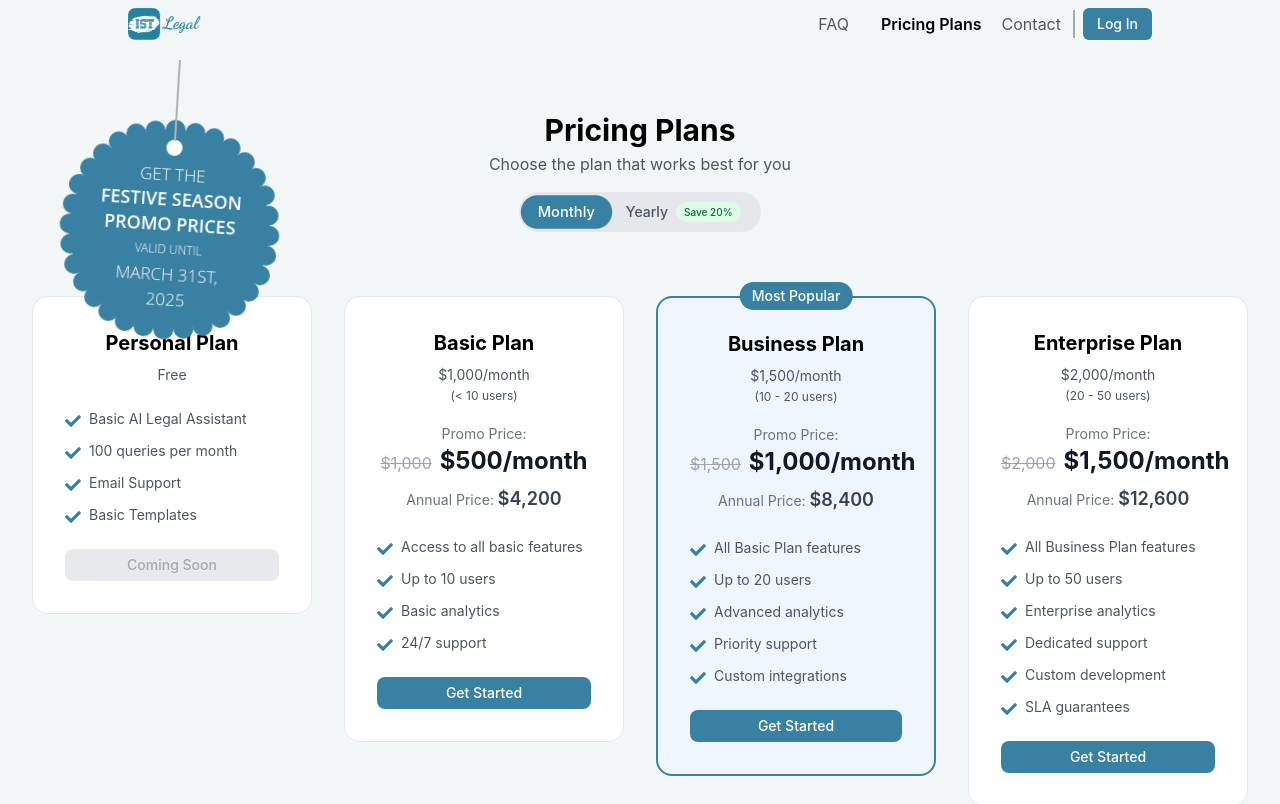
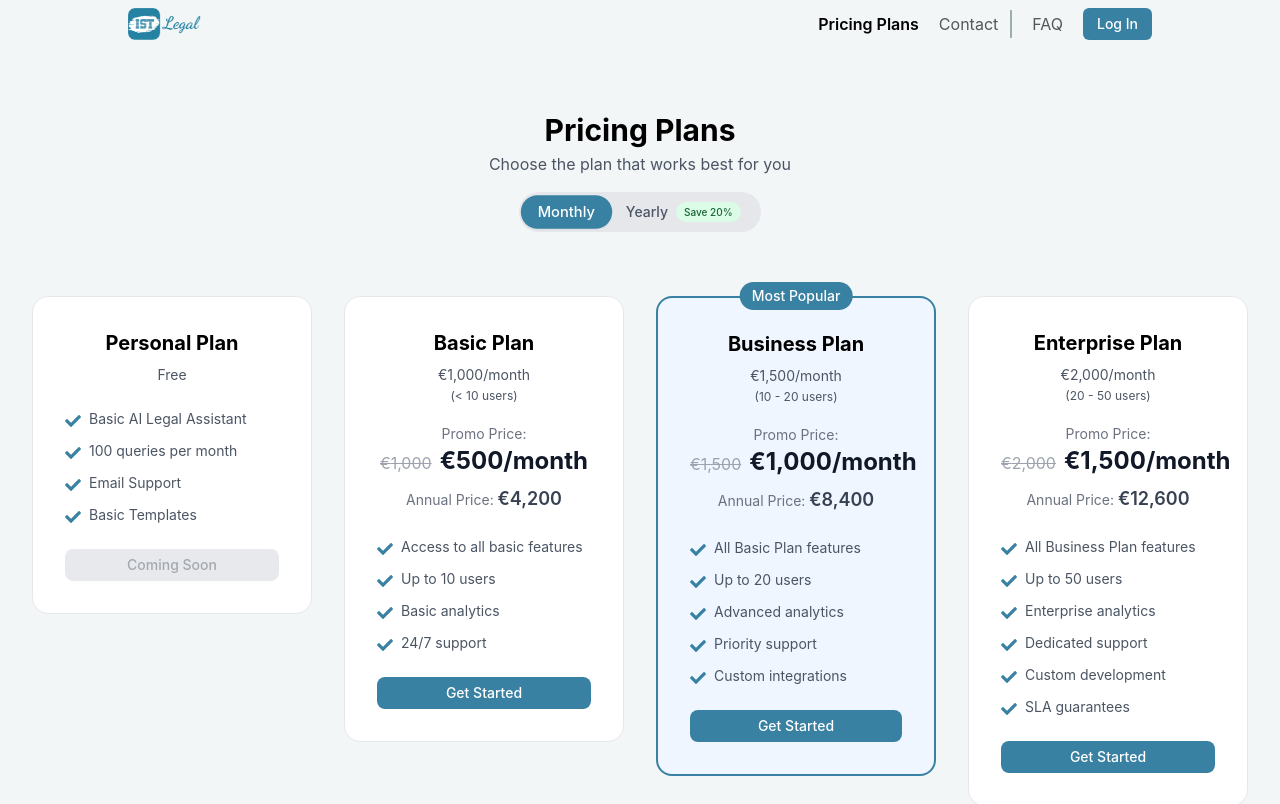
Before and after one commit to aryaristote/ist-eu-website, a Next.js app: page /pricing in a window 1280 px wide. Shown: the top 804 px of the page. Built offline with nearby package versions, Linux system fonts and the light colour scheme.

Commit message:
replace the $ sign with euro sign

```diff
--- a/app/components/Footer.js
+++ b/app/components/Footer.js
@@ -23,7 +23,7 @@ const Footer = () => {
           </div>
           <div className="flex flex-col md:flex-row w-full md:w-auto mb-4 md:mb-0 items-center gap-2">
             <div className="flex flex-raw md:flex-row justify-center w-full md:w-auto items-center gap-6 md:gap-2">
-              <a href="https://istlegal.rw/" className={`primary-btn h-7 md:px-2 md:w-auto text-center border-b-2 border-b-solid border-transparent transition-colors hover:opacity-75 text-white hover:font-medium text-[12px] md:text-sm ${pathname === 'https://istlegal.rw/' ? 'opacity-100 font-medium' : 'opacity-64'}`} >
+              <a href="#" className={`primary-btn h-7 md:px-2 md:w-auto text-center border-b-2 border-b-solid border-transparent transition-colors hover:opacity-75 text-white hover:font-medium text-[12px] md:text-sm ${pathname === 'https://istlegal.rw/' ? 'opacity-100 font-medium' : 'opacity-64'}`} >
                 {t("login")}
               </a>
               <Link href="/faq" className={`md:w-auto text-center border-b-2 border-b-solid border-transparent transition-colors md:opacity-65 hover:opacity-100 text-white md:text-black lg:text-black hover:font-medium text-[12px] md:text-sm ${pathname === '/faq' ? 'opacity-100 font-medium' : 'opacity-64'}`}>
@@ -36,19 +36,19 @@ const Footer = () => {
             </div>
             <span className="hidden md:inline opacity-65 text-white md:text-black lg:text-black">|</span>
             <div className="flex flex-row md:flex-row w-full md:w-auto items-center justify-center gap-2">
-              <a href="https://linkedin.com/company/ist-legal" target="_blank" className="md:w-auto text-center border-b-2 border-b-solid border-transparent transition-colors md:opacity-65 hover:opacity-100 text-white md:text-black lg:text-black hover:font-medium text-[16px] md:text-sm pt-1" rel="noreferrer" aria-label="Find us on Github" data-tooltip-id="open-linkedin" data-tooltip-content="Find us on Linkedin">
+              <a href="#" target="_blank" className="md:w-auto text-center border-b-2 border-b-solid border-transparent transition-colors md:opacity-65 hover:opacity-100 text-white md:text-black lg:text-black hover:font-medium text-[16px] md:text-sm pt-1" rel="noreferrer" aria-label="Find us on Github" data-tooltip-id="open-linkedin" data-tooltip-content="Find us on Linkedin">
                 <IoLogoLinkedin size={21} />
               </a>
-              <a href="https://www.instagram.com/ISTLegal.rw" target="_blank" className="md:w-auto text-center border-b-2 border-b-solid border-transparent transition-colors md:opacity-65 hover:opacity-100 text-white md:text-black lg:text-black hover:font-medium text-[16px] md:text-sm pt-1" rel="noreferrer" aria-label="Find us on Github" data-tooltip-id="open-linkedin" data-tooltip-content="Find us on Linkedin">
+              <a href="#" target="_blank" className="md:w-auto text-center border-b-2 border-b-solid border-transparent transition-colors md:opacity-65 hover:opacity-100 text-white md:text-black lg:text-black hover:font-medium text-[16px] md:text-sm pt-1" rel="noreferrer" aria-label="Find us on Github" data-tooltip-id="open-linkedin" data-tooltip-content="Find us on Linkedin">
                 <RiInstagramFill size={21} />
               </a>
-              <a href="https://x.com/ISTLegal_rw" target="_blank" className="md:w-auto text-center border-b-2 border-b-solid border-transparent transition-colors md:opacity-65 hover:opacity-100 text-white md:text-black lg:text-black hover:font-medium text-[16px] md:text-sm pt-1" rel="noreferrer" aria-label="Find us on Github" data-tooltip-id="open-linkedin" data-tooltip-content="Find us on Linkedin">
+              <a href="#" target="_blank" className="md:w-auto text-center border-b-2 border-b-solid border-transparent transition-colors md:opacity-65 hover:opacity-100 text-white md:text-black lg:text-black hover:font-medium text-[16px] md:text-sm pt-1" rel="noreferrer" aria-label="Find us on Github" data-tooltip-id="open-linkedin" data-tooltip-content="Find us on Linkedin">
                 <FaSquareXTwitter size={21} />
               </a>
-              <a href="https://www.youtube.com/@ISTLegal_rw" target="_blank" className="md:w-auto text-center border-b-2 border-b-solid border-transparent transition-colors md:opacity-65 hover:opacity-100 text-white md:text-black lg:text-black hover:font-medium text-[16px] md:text-sm pt-1" rel="noreferrer" aria-label="Find us on Github" data-tooltip-id="open-linkedin" data-tooltip-content="Find us on Linkedin">
+              <a href="#" target="_blank" className="md:w-auto text-center border-b-2 border-b-solid border-transparent transition-colors md:opacity-65 hover:opacity-100 text-white md:text-black lg:text-black hover:font-medium text-[16px] md:text-sm pt-1" rel="noreferrer" aria-label="Find us on Github" data-tooltip-id="open-linkedin" data-tooltip-content="Find us on Linkedin">
                 <IoLogoYoutube size={21} />
               </a>
-              <a href="https://www.tiktok.com/@ISTLegal.rw" target="_blank" className="md:w-auto text-center border-b-2 border-b-solid border-transparent transition-colors md:opacity-65 hover:opacity-100 text-white md:text-black lg:text-black hover:font-medium text-[16px] md:text-sm pt-1" rel="noreferrer" aria-label="Find us on Github" data-tooltip-id="open-linkedin" data-tooltip-content="Find us on Linkedin">
+              <a href="#" target="_blank" className="md:w-auto text-center border-b-2 border-b-solid border-transparent transition-colors md:opacity-65 hover:opacity-100 text-white md:text-black lg:text-black hover:font-medium text-[16px] md:text-sm pt-1" rel="noreferrer" aria-label="Find us on Github" data-tooltip-id="open-linkedin" data-tooltip-content="Find us on Linkedin">
                 <BiLogoTiktok size={21} />
               </a>
             </div>
--- a/app/components/Navbar.js
+++ b/app/components/Navbar.js
@@ -50,11 +50,6 @@ export default function Navbar() {
           </Fade>
           <div className="navbar-link-block gap-2">
             <Fade delay={200} triggerOnce>
-              <Link href="/faq" aria-label="FAQ" className="outline-none">
-                <p className={pathname === '/faq' ? "py-[2px] navbar-link-active hover:opacity-100 text-black font-semibold px-0 md:px-3" : "opacity-65 hover:opacity-100 px-0 md:px-3 py-[2px] font-normal"}>
-                  FAQ
-                </p>
-              </Link>
               <Link href="/pricing" aria-label="FAQ" className="outline-none desktop-only">
                 <p className={pathname === '/pricing' ? "py-[2px] navbar-link-active hover:opacity-100 text-black font-semibold px-0 md:px-3" : "opacity-65 hover:opacity-100 px-0 md:px-3 py-[2px] font-normal"}>
                   {t("pricing.header")}
@@ -68,10 +63,15 @@ export default function Navbar() {
                   {t("navBarItems.contact")}
                 </p>
               </button>
+              <Link href="/faq" aria-label="FAQ" className="outline-none">
+                <p className={pathname === '/faq' ? "py-[2px] navbar-link-active hover:opacity-100 text-black font-semibold px-0 md:px-3" : "opacity-65 hover:opacity-100 px-0 md:px-3 py-[2px] font-normal"}>
+                  FAQ
+                </p>
+              </Link>
             </Fade>
             <Fade delay={400} triggerOnce>
               <Button className="primary-btn">
-                <Link href="https://istlegal.rw/" className="px-0 md:px-2">
+                <Link href="#" className="px-0 md:px-2">
                   {t("login")}
                 </Link>
               </Button>
--- a/app/locales/en/translation.json
+++ b/app/locales/en/translation.json
@@ -30,7 +30,7 @@
   "contact-us": "Contact us",
   "view-more": "View More",
   "team": {
-    "heading": "The team behind IST Legal Rwanda",
+    "heading": "The team behind IST Legal Luxembourg",
     "text1": "As the co-founder of two leading tech companies Academic Bridge and KudiBooks, Mariam has been at the forefront of innovation, particularly in integrating AI to transform the education and legal sectors. Her entrepreneurial journey began even before completing her Computer Science degree from the University of Rwanda in 2015, driven by a passion for leveraging technology to solve real-world problems. In her role as CEO of both Academic Bridge and KudiBooks, Mariam has successfully navigated the complexities of business operations, product development, and market expansion. Under her leadership, these ventures have evolved into pioneering platforms that empower educators, students, and businesses.",
     "text2": "At IST Legal, she’s spearheading the use of AI to automate and streamline legal processes, providing scalable solutions for law firms and legal departments. Her broader vision is to build a self-sustained African tech ecosystem, where homegrown AI-powered solutions drive transformative change. Mariam's commitment to innovation and strategic leadership continues to shape the future of tech entrepreneurship in Africa and beyond."
   },
@@ -141,7 +141,7 @@
       {
         "title": "8. Applicable Law and Disputes",
         "content": [
-          "These Terms shall be governed by and construed in accordance with Rwandan law. Any disputes shall be settled by a general court."
+          "These Terms shall be governed by and construed in accordance with Luxembourg law. Any disputes shall be settled by a general court."
         ]
       }
     ]
--- a/app/pricing/page.js
+++ b/app/pricing/page.js
@@ -35,7 +35,7 @@ const PriceCard = ({ title, price, promoPrice, monthlyPrice, annualPrice, userRa
           </div>
         ) : (
           <div className="text-sm text-gray-600 mb-4">
-            ${monthlyPrice}/month
+            €{monthlyPrice}/month
             <br />
             <span className="text-xs">({userRange} users)</span>
           </div>
@@ -45,12 +45,12 @@ const PriceCard = ({ title, price, promoPrice, monthlyPrice, annualPrice, userRa
           <div className="mb-4">
             <div className="mb-2">
               <span className="text-sm text-gray-500">Promo Price: </span>
-              <span className="line-through text-gray-400 mr-2">${price}</span>
-              <span className="text-2xl font-bold text-gray-900">${promoPrice}/month</span>
+              <span className="line-through text-gray-400 mr-2">€{price}</span>
+              <span className="text-2xl font-bold text-gray-900">€{promoPrice}/month</span>
             </div>
             <div>
               <span className="text-sm text-gray-500">Annual Price: </span>
-              <span className="text-lg font-semibold text-gray-700">${annualPrice}</span>
+              <span className="text-lg font-semibold text-gray-700">€{annualPrice}</span>
             </div>
           </div>
         )}
@@ -166,16 +166,6 @@ export default function PricingPage() {
 
   return (
     <PageWrapper>
-      <div className="flex justify-center md:justify-start">
-        <div className="badges relative md:fixed mt-[120px] md:my-[130px] md:ml-[5em]">
-          <p className="flex flex-col items-center justify-center pt-8">
-            <span className="firstLine">GET THE</span>
-            <span className="secondLine">Festive Season Promo Prices</span>
-            <span className="fourthLine">Valid until</span>
-            <span className="thirdLine">March 31st,<br/> 2025</span>
-          </p>
-        </div>
-      </div>
       <section className="pt-16 md:pt-28 pb-16">
         <div className="container mx-auto px-4">
           <Reveal keyframes={fadeIn} fraction={1} delay={200} duration={600} triggerOnce>
--- a/app/sections/ContactForm.js
+++ b/app/sections/ContactForm.js
@@ -424,8 +424,8 @@ const ContactForm = () => {
                             {formData.price ? (
                               <span className="font-medium line-through text-gray-500">
                                 {formData.billingPeriod === 'monthly'
-                                  ? `$${plans.find(p => p.title === formData.planTitle)?.price || 0}/month`
-                                  : `$${Math.floor(Number(plans.find(p => p.title === formData.planTitle)?.price || 0) * 12)}/year`}
+                                  ? `€${plans.find(p => p.title === formData.planTitle)?.price || 0}/month`
+                                  : `€${Math.floor(Number(plans.find(p => p.title === formData.planTitle)?.price || 0) * 12)}/year`}
                               </span>
                             ) : (
                               <span className="flex items-center gap-2 bg-gray-100 px-2 py-0.5 rounded-md">
@@ -438,8 +438,8 @@ const ContactForm = () => {
                               <span>Promo Price:</span>
                               <span className="font-medium text-green-600">
                                 {formData.billingPeriod === 'monthly'
-                                  ? `$${formData.price}/month`
-                                  : `$${formData.price}/year`}
+                                  ? `€${formData.price}/month`
+                                  : `€${formData.price}/year`}
                               </span>
                               <span className="ml-1 text-[8px] md:text-xs text-center bg-green-100 text-green-700 px-2 py-0.5 rounded-full">
                                 {formData.billingPeriod === 'monthly' ? 'Special Offer' : '20% off yearly'}
--- a/app/sections/Pricing.js
+++ b/app/sections/Pricing.js
@@ -30,7 +30,7 @@ const PriceCard = ({ title, price, features, isPopular, period, onGetStarted, us
           </div>
         ) : (
           <div className="text-sm text-gray-600 mb-4">
-            ${monthlyPrice}/month
+            €{monthlyPrice}/month
             <br />
             <span className="text-xs">({userRange} users)</span>
           </div>
@@ -40,12 +40,12 @@ const PriceCard = ({ title, price, features, isPopular, period, onGetStarted, us
           <div className="mb-4">
             <div className="mb-2">
               <span className="text-sm text-gray-500">Promo Price: </span>
-              <span className="line-through text-gray-400 mr-2">${price}</span>
-              <span className="text-2xl font-bold text-gray-900">${promoPrice}/month</span>
+              <span className="line-through text-gray-400 mr-2">€{price}</span>
+              <span className="text-2xl font-bold text-gray-900">€{promoPrice}/month</span>
             </div>
             <div>
               <span className="text-sm text-gray-500">Annual Price: </span>
-              <span className="text-lg font-semibold text-gray-700">${annualPrice}</span>
+              <span className="text-lg font-semibold text-gray-700">€{annualPrice}</span>
             </div>
           </div>
         )}
```
